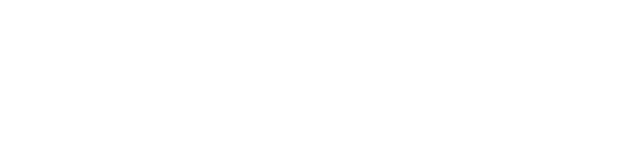
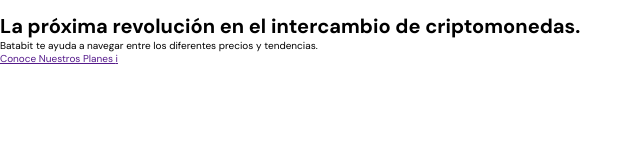
Before and after one commit to lopezolidev/Batata-bit, a plain HTML site: page index.html in a window 1280 px wide. Shown: the whole page, without its empty margins (0-643 px from the left). Drawn offline with Linux system fonts and the light colour scheme.

Commit message:
agregando el css al proyecto, iconos y demas assets

```diff
--- a/index.html
+++ b/index.html
@@ -5,9 +5,20 @@
     <meta http-equiv="X-UA-Compatible" content="IE=edge">
     <meta name="viewport" content="width=device-width, initial-scale=1.0">
     <title>Mobile first project from Platzi</title>
+    <link rel="preconnect" href="https://fonts.googleapis.com">
+    <link rel="preconnect" href="https://fonts.gstatic.com" crossorigin>
+    <link href="https://fonts.googleapis.com/css2?family=DM+Sans:wght@400;500;700&family=Inter:wght@300;500&display=swap" rel="stylesheet">
+    <link rel="stylesheet" href="./styles.css">
 </head>
 <body>
-    <header></header>
+    <header>
+        <img src="" alt="">
+        <div>
+            <h1>La próxima revolución en el intercambio de criptomonedas.</h1>
+            <p>Batabit te ayuda a navegar entre los diferentes precios y tendencias.</p>
+            <a href="">Conoce Nuestros Planes <span>i</span></a>
+        </div>
+    </header>
     <main>
         <section></section>
         <section></section>
--- /dev/null
+++ b/styles.css
@@ -0,0 +1,34 @@
+/*
+    1.- Posicionamiento
+    2.- Box-model
+    3.- Tipografía
+    4.- Efectos visuales
+    5.- Otros
+*/
+:root {
+    /* Colors */
+    --bitcoin-orange: #F7931A;
+    --soft-orange: #FFE9D5;
+    --secondary-blue: #1A9AF7;
+    --soft-blue: #E7F5FF;
+    --warm-black: #201E1C;
+    --black: #282623;
+    --grey: #BABABA;
+    --off-white: #FAF8F7;
+    --just-white: #FFFFFF;
+}
+
+* {
+    box-sizing: border-box;
+    padding: 0;
+    margin: 0;
+}
+
+html {
+    font-size: 62.5%;
+    font-family: 'DM sans', sans-serif;
+}
+
+/*     font-family: 'DM Sans', sans-serif;
+
+    font-family: 'Inter', sans-serif; */
```
